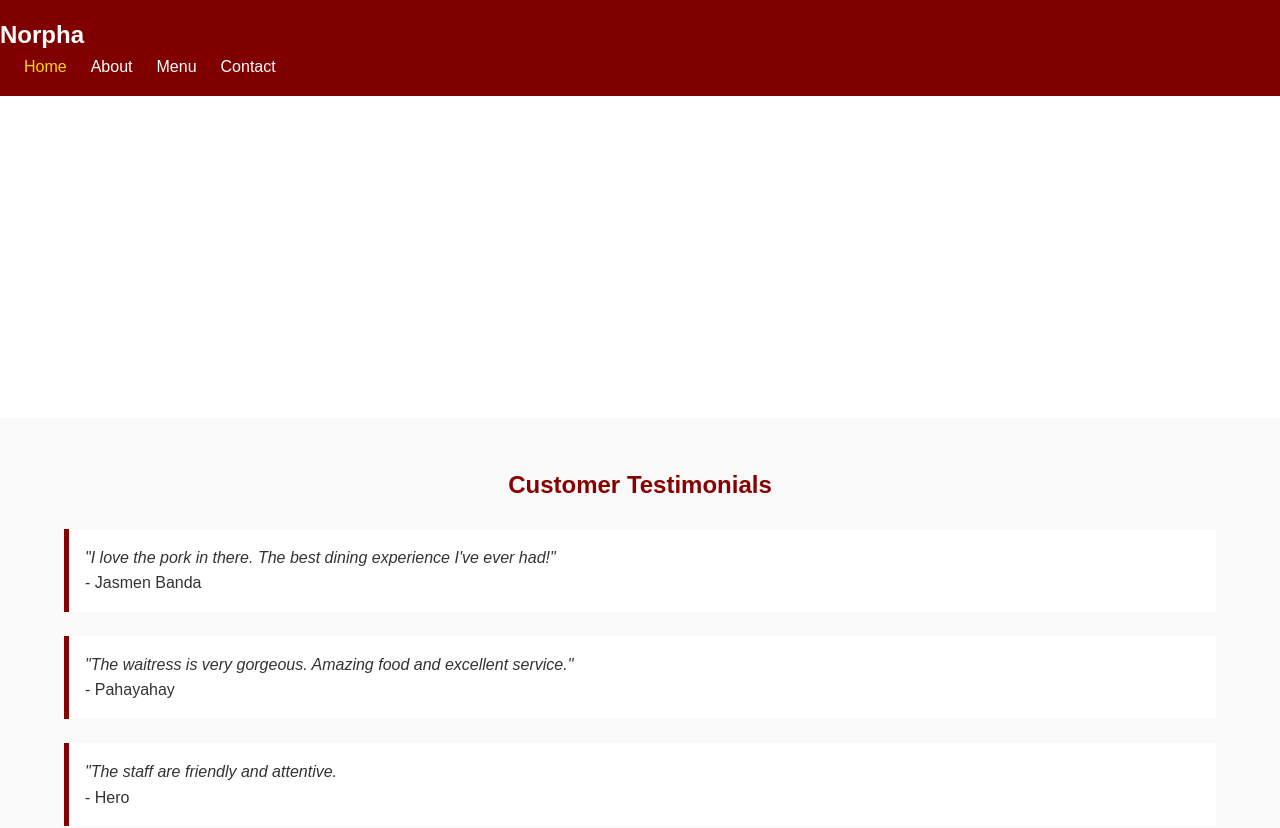
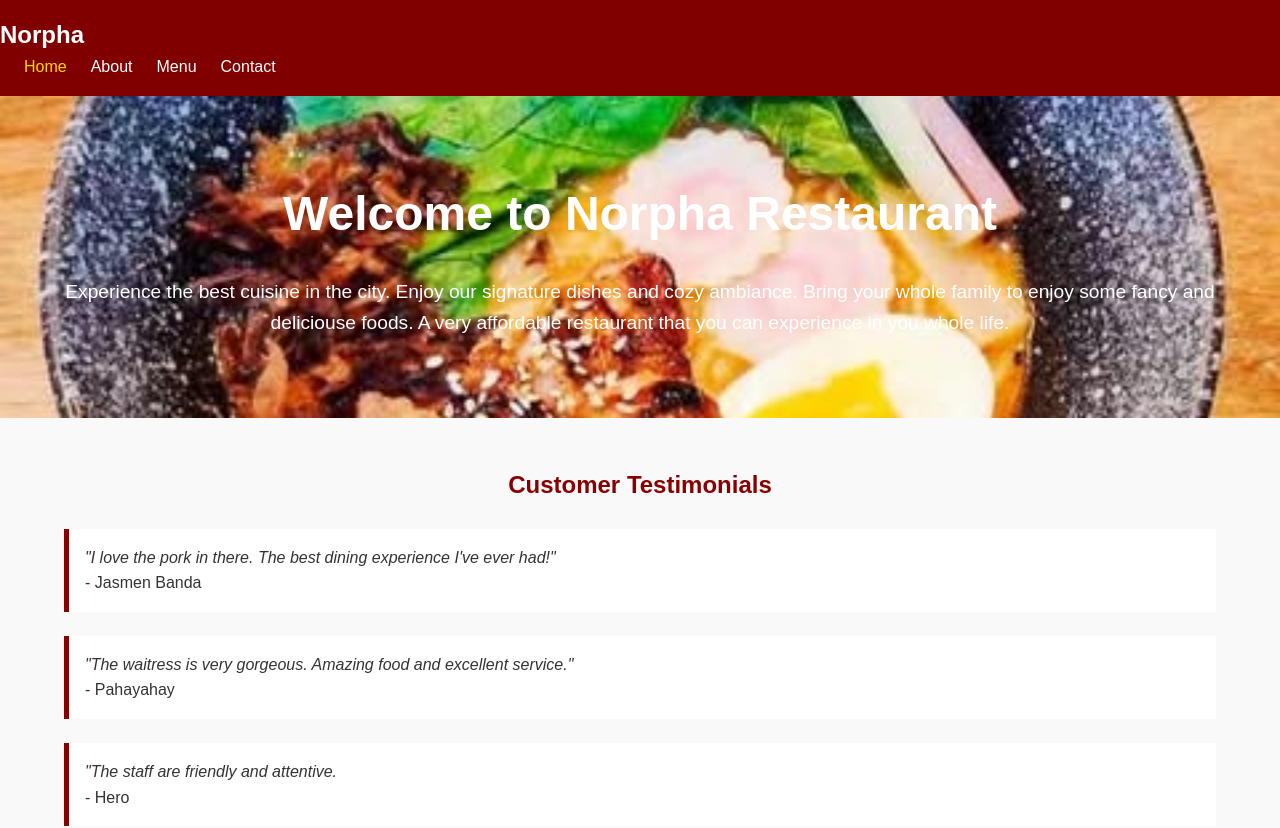
Before and after one commit to normericano/mericanoretu, a plain HTML site: page index.html in a window 1280 px wide. Shown: the top 828 px of the page. Drawn offline with Linux system fonts and the light colour scheme.

Commit message:
styles.css

```diff
--- a/styles.css
+++ b/styles.css
@@ -56,7 +56,7 @@
   }
 
   .hero{
-    background: url("../img/Taug.jpg") no-repeat center center/cover fixed;
+    background: url("mer.jpg") no-repeat center center/cover fixed;
     padding: 5em 0;
     color: #fff;
     text-align: center;
```
